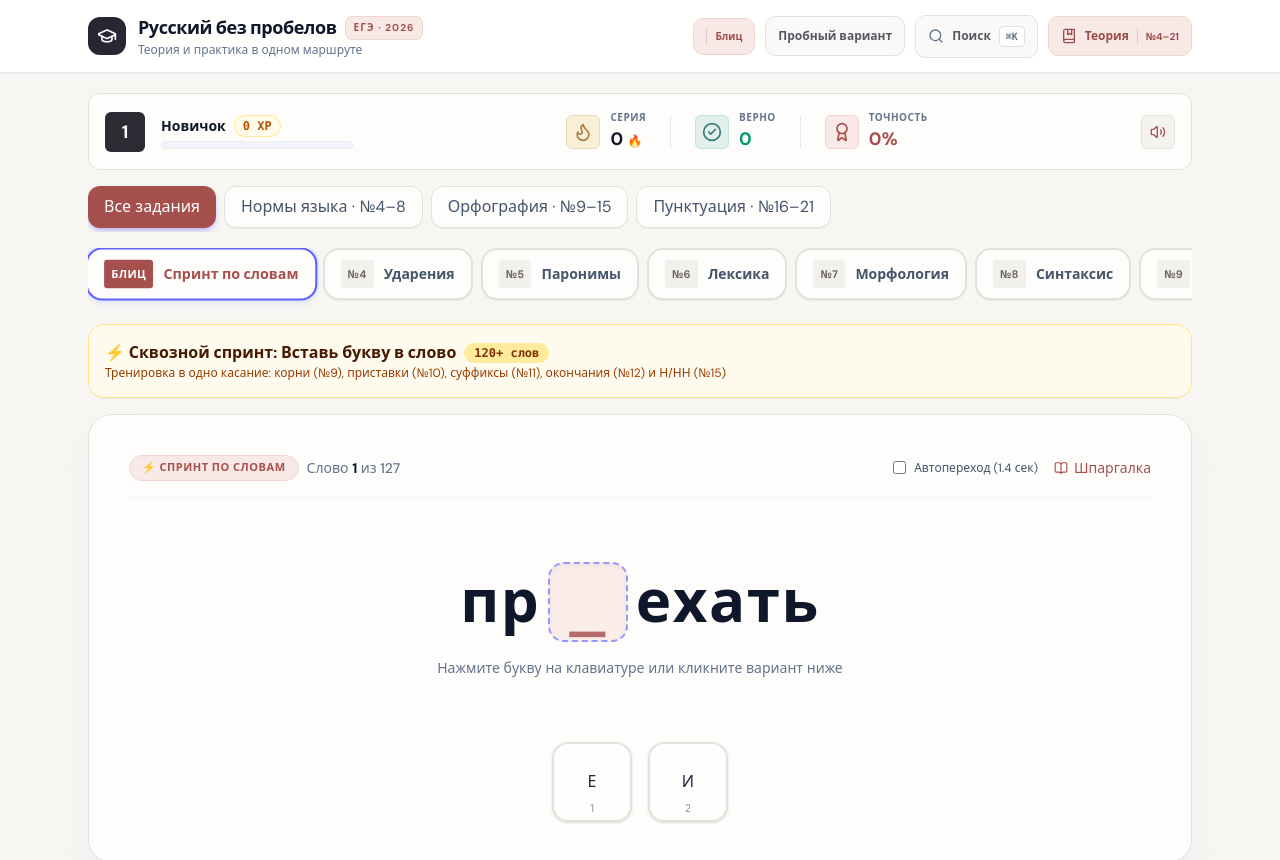
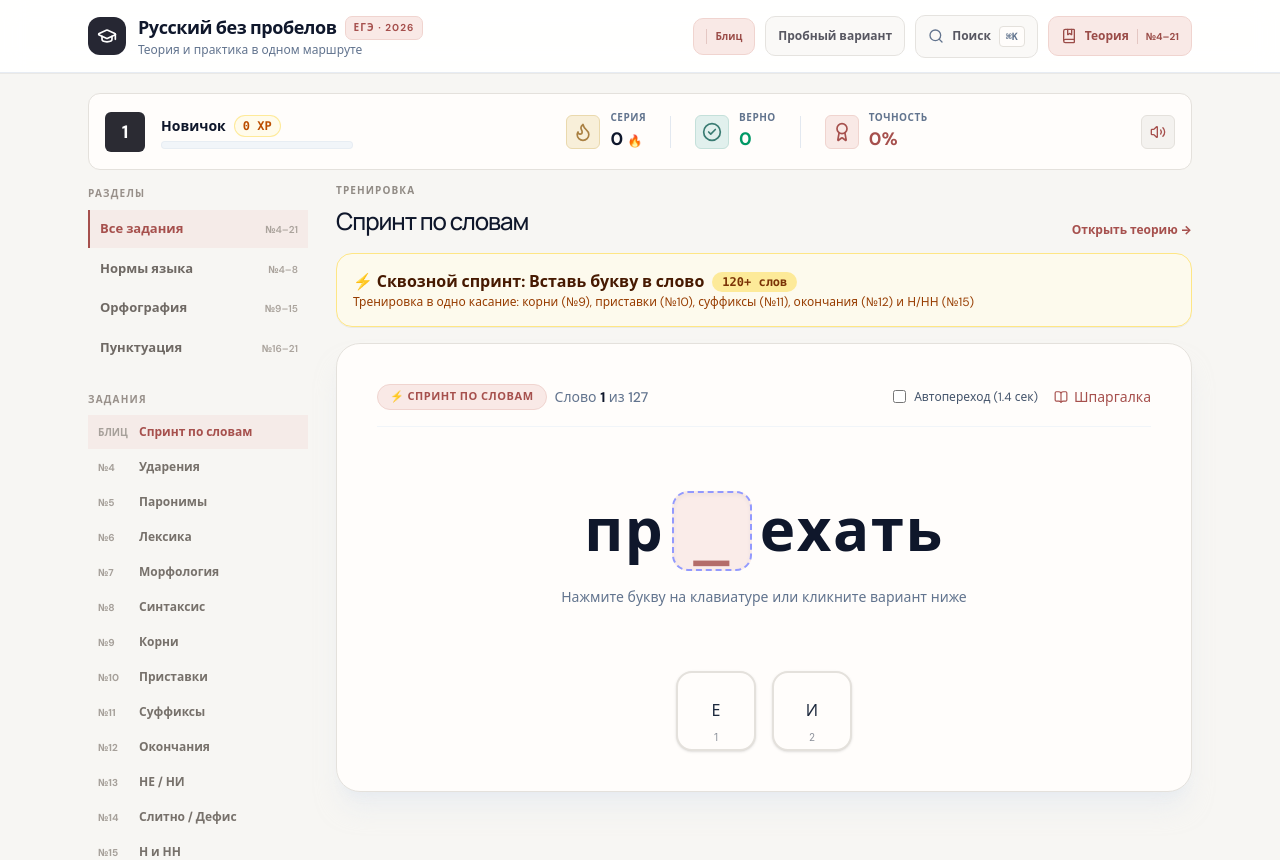
Before and after one commit to kaydopapi/ege-trainer, a React (Vite) app: page / in a window 1280 px wide. Shown: the top 860 px of the page. Built offline with nearby package versions, Linux system fonts and the light colour scheme; the HTML template or start-up script is replaced by a standard one.

Commit message:
Rebuild workspace as study cabinet

```diff
--- a/src/App.jsx
+++ b/src/App.jsx
@@ -220,55 +220,48 @@ export default function App() {
           onOpenTheory={() => {}}
         />
 
-        {/* Category Pills */}
-        <div className="flex gap-2 overflow-x-auto pb-1 scrollbar-none">
+        <div className="study-layout">
+          <aside className="study-sidebar">
+            <div className="study-sidebar-label">Разделы</div>
+            <div className="study-sections">
               {CATEGORIES.map((cat) => (
                 <button
                   key={cat.id}
                   onClick={() => setActiveCategory(cat.id)}
-              className={`px-4 py-2 rounded-xl text-xs sm:text-sm font-bold whitespace-nowrap transition-all cursor-pointer ${
-                activeCategory === cat.id
-                  ? 'bg-indigo-600 text-white shadow-md shadow-indigo-600/25'
-                  : 'bg-white text-slate-600 hover:text-slate-900 border border-slate-200 shadow-2xs hover:bg-slate-50'
-              }`}
+                  className={`study-section ${activeCategory === cat.id ? 'study-section-active' : ''}`}
                 >
-              {cat.title}
+                  <span>{cat.title.split(' · ')[0]}</span>
+                  <small>{cat.id === 'all' ? '№4–21' : cat.title.split(' · ')[1]}</small>
                 </button>
               ))}
             </div>
-
-        {/* Task Horizontal Scroller */}
-        <div className="flex overflow-x-auto pb-2 gap-2 scrollbar-none">
+            <div className="study-sidebar-label study-sidebar-label-spaced">Задания</div>
+            <nav className="study-task-list">
               {filteredTasks.map((t) => {
                 const isActive = activeTaskId === t.id;
                 return (
                   <button
                     key={t.id}
-                onClick={() => {
-                  sounds.playClick();
-                  setActiveTaskId(t.id);
-                }}
-                className={`flex items-center gap-2.5 px-4 py-2.5 rounded-2xl border-2 transition-all shrink-0 cursor-pointer ${
-                  isActive
-                    ? 'bg-white border-indigo-500 text-indigo-900 shadow-md shadow-indigo-500/10 scale-102 ring-2 ring-indigo-100'
-                    : 'bg-white border-slate-200/90 text-slate-600 hover:text-slate-900 hover:border-slate-300 shadow-2xs'
-                }`}
+                    onClick={() => { sounds.playClick(); setActiveTaskId(t.id); }}
+                    className={`study-task ${isActive ? 'study-task-active' : ''}`}
                   >
-                  <span className={`task-number ${isActive ? 'task-number-active' : ''} ${
-                  isActive
-                    ? ''
-                    : ''
-                }`}>
-                  {t.num}
-                </span>
-                <span className="font-bold text-xs sm:text-sm">{t.title}</span>
+                    <span>{t.num}</span>
+                    <strong>{t.title}</strong>
                   </button>
                 );
               })}
+            </nav>
+          </aside>
+
+          <section className="study-stage">
+            <div className="stage-heading">
+              <div>
+                <p className="section-kicker">Тренировка</p>
+                <h2>{TASK_LIST.find((task) => task.id === activeTaskId)?.title || 'Выберите задание'}</h2>
+              </div>
+              <button className="stage-theory-link" onClick={() => setTheoryOpen(true)}>Открыть теорию →</button>
             </div>
 
-        {/* Active Task Trainer */}
-        <div className="min-h-[480px]">
           {activeTaskId === 'sprint_all' && (
             <div className="space-y-4">
               <div className="p-4 rounded-2xl bg-amber-50/70 border border-amber-200 flex flex-col sm:flex-row sm:items-center justify-between gap-3 shadow-2xs">
@@ -349,6 +342,7 @@ export default function App() {
               onOpenTheory={() => setTheoryOpen(true)}
             />
           )}
+          </section>
         </div>
       </main>
 
--- a/src/index.css
+++ b/src/index.css
@@ -27,6 +27,27 @@ button { cursor: pointer; }
 .workspace-action-primary:hover { color: #fff; background: #8e4441; }
 .workspace-action-quiet { border-color: transparent; background: transparent; color: #746e69; }
 .workspace-action-quiet:hover { background: #f0eeeb; border-color: transparent; color: #a6504d; }
+.study-layout { display: grid; grid-template-columns: 220px minmax(0, 1fr); gap: 28px; align-items: start; }
+.study-sidebar { position: sticky; top: 92px; }
+.study-sidebar-label { color: #98908a; font-size: 10px; font-weight: 800; letter-spacing: .12em; text-transform: uppercase; }
+.study-sidebar-label-spaced { margin-top: 26px; }
+.study-sections { display: grid; gap: 2px; margin-top: 9px; }
+.study-section { display: flex; align-items: baseline; justify-content: space-between; gap: 8px; padding: 9px 10px; border: 0; border-left: 2px solid transparent; background: transparent; color: #6f6964; text-align: left; font-size: 13px; font-weight: 700; }
+.study-section small { color: #aaa39c; font-size: 10px; font-weight: 600; }
+.study-section:hover { color: #2a2a32; }
+.study-section-active { border-left-color: #a6504d; color: #a6504d; background: #f5ebe8; }
+.study-task-list { display: grid; gap: 1px; margin-top: 8px; max-height: calc(100vh - 350px); overflow-y: auto; }
+.study-task { display: grid; grid-template-columns: 34px 1fr; gap: 7px; align-items: center; padding: 8px 10px; border: 0; background: transparent; color: #77716b; text-align: left; font-size: 12px; }
+.study-task span { color: #a6a09a; font-size: 10px; font-weight: 800; }
+.study-task strong { font-weight: 700; }
+.study-task:hover { color: #2a2a32; background: #efede9; }
+.study-task-active { color: #a6504d; background: #f5ebe8; }
+.study-stage { min-width: 0; }
+.stage-heading { display: flex; align-items: end; justify-content: space-between; gap: 1rem; min-height: 48px; margin-bottom: 14px; }
+.stage-heading h2 { margin: 0; font-family: 'Manrope'; font-size: 24px; letter-spacing: -.045em; }
+.stage-heading .section-kicker { margin-bottom: 7px; color: #918b85; }
+.stage-theory-link { border: 0; background: none; color: #a6504d; font-size: 12px; font-weight: 800; }
+.stage-theory-link:hover { text-decoration: underline; }
 .brand-mark { width: 38px; height: 38px; display: grid; place-items: center; border-radius: 12px; color: #fff; background: #262733; }
 .meta-chip, .section-kicker, .theory-card-eyebrow { font-size: 10px; line-height: 1; font-weight: 800; letter-spacing: .11em; text-transform: uppercase; }
 .meta-chip { padding: 6px 8px; color: #a6504d; background: #f9e9e6; border: 1px solid #f0d4cf; border-radius: 7px; }
@@ -87,4 +108,13 @@ button { cursor: pointer; }
   .section-heading { align-items: start; flex-direction: column; }
   .workspace-heading { align-items: start; flex-direction: column; }
   .workspace-caption { display: none; }
+  .study-layout { grid-template-columns: 1fr; gap: 14px; }
+  .study-sidebar { position: static; }
+  .study-sidebar-label, .study-sidebar-label-spaced { display: none; }
+  .study-sections { display: flex; overflow-x: auto; margin: 0; padding-bottom: 2px; }
+  .study-section { min-width: max-content; border-left: 0; border-bottom: 2px solid transparent; }
+  .study-section-active { border-bottom-color: #a6504d; }
+  .study-task-list { display: flex; overflow-x: auto; max-height: none; margin: 0; padding-bottom: 4px; }
+  .study-task { min-width: 120px; }
+  .stage-heading { align-items: start; flex-direction: column; }
 }
```
Lines whose indentation alone changed are shown as unchanged.
